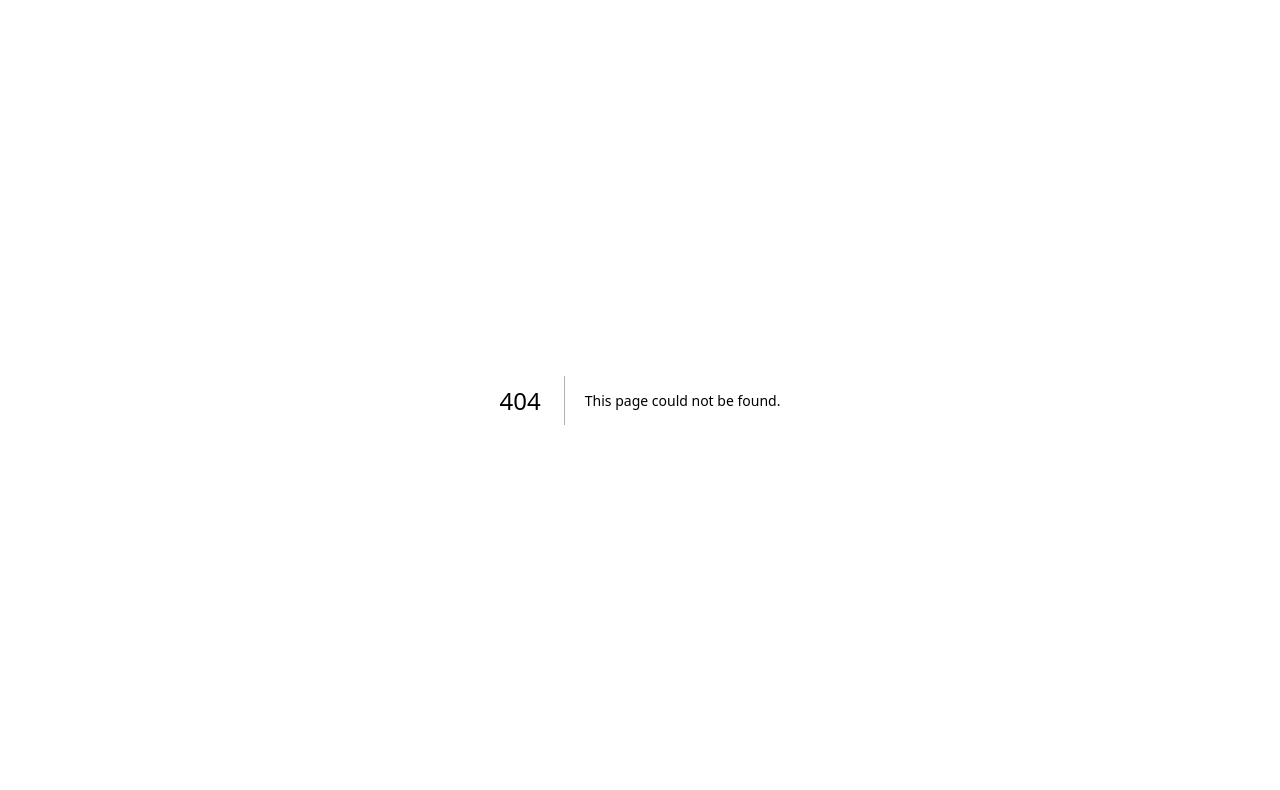
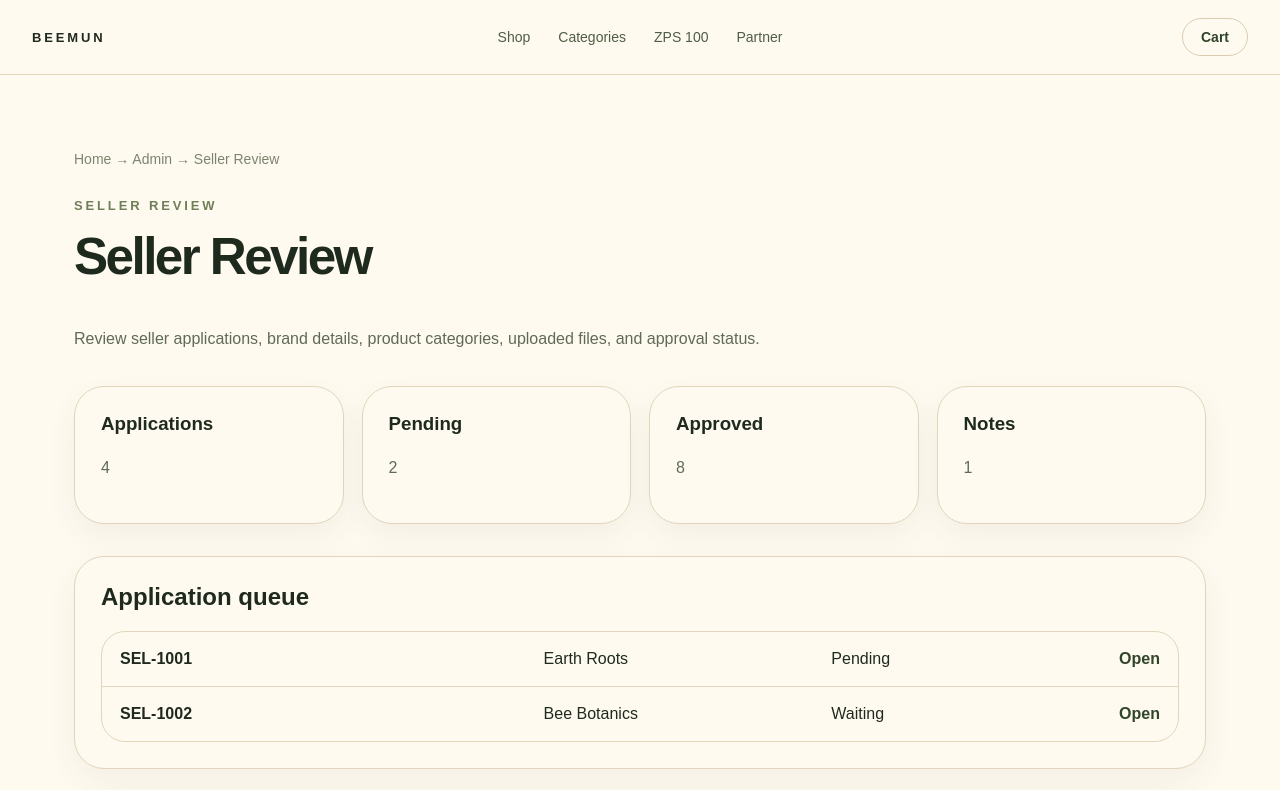
Before and after one commit to reveritnow/beemun-frontend, a Next.js app: page /admin/seller-review in a window 1280 px wide. Before the commit this address had no page. Shown: the top 790 px of the page. Built offline with nearby package versions, Linux system fonts and the light colour scheme.

Commit message:
Create page.tsx

```diff
--- /dev/null
+++ b/src/app/admin/seller-review/page.tsx
@@ -0,0 +1,5 @@
+import AdminSellerReviewView from '@/components/pages/AdminSellerReviewView'
+
+export default function Page() {
+  return <AdminSellerReviewView />
+}
```
